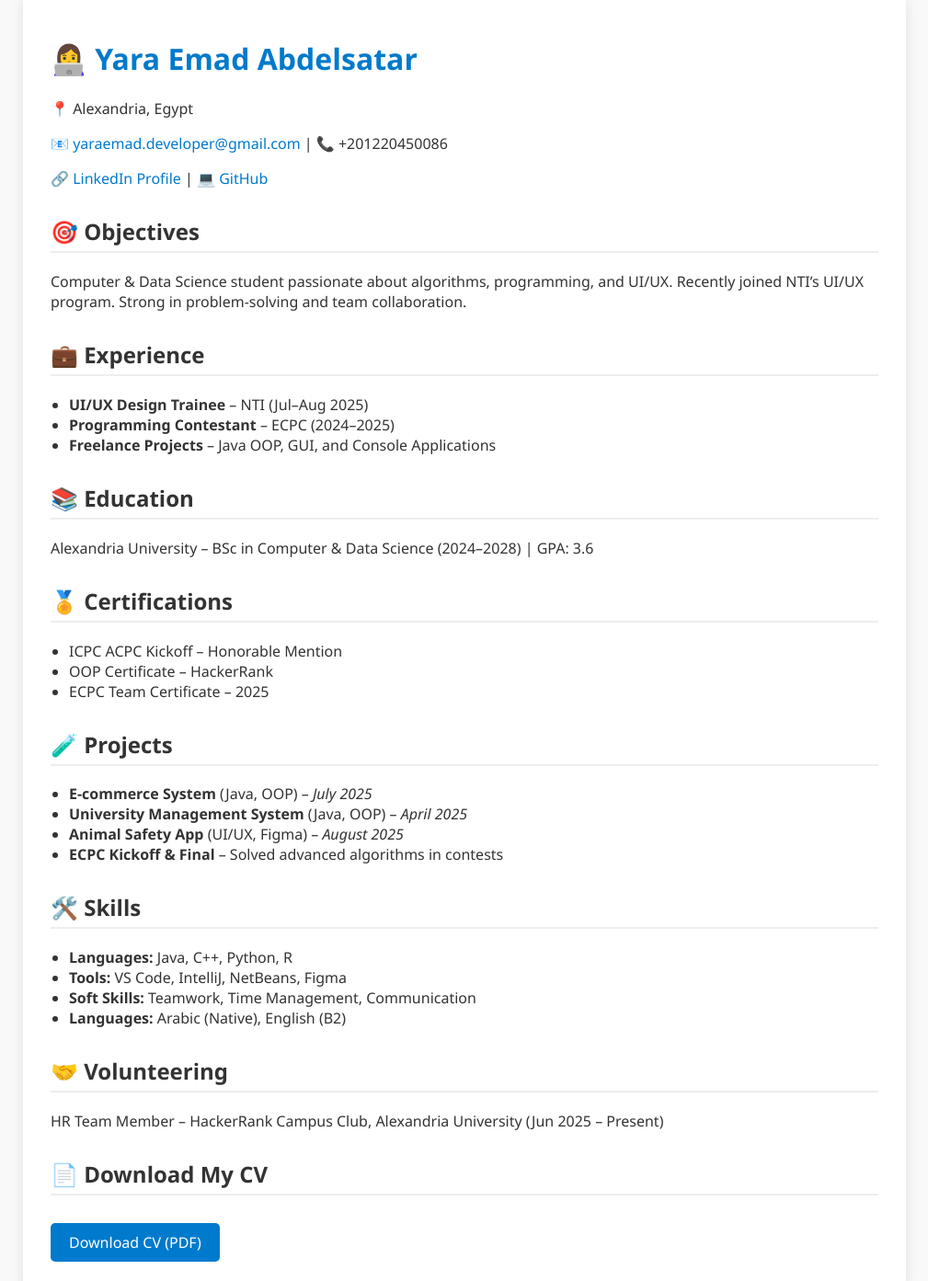
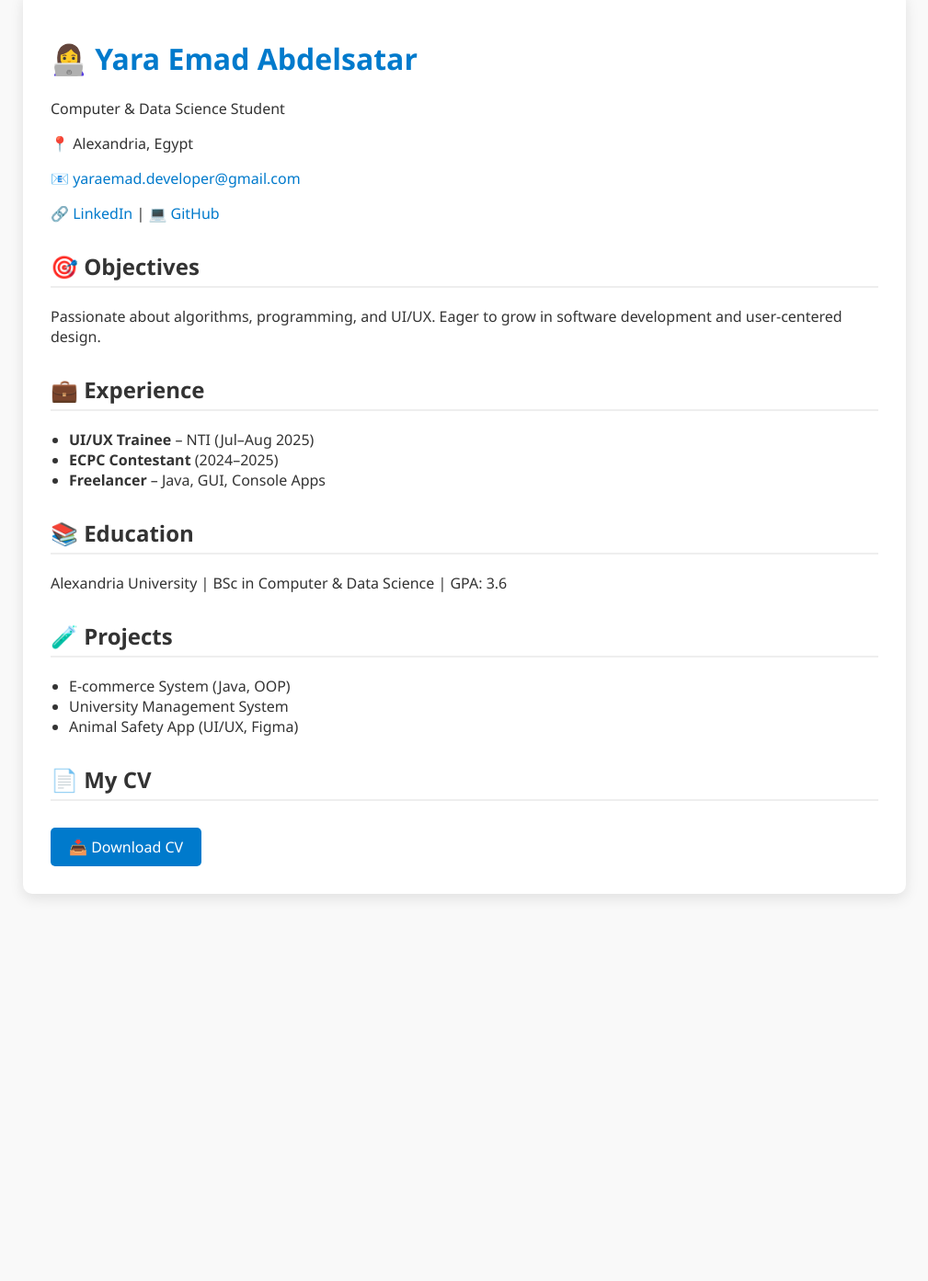
Before and after one commit to yaraemad29/portfolio, a plain HTML site: page index.html in a window 1280 px wide. Shown: the part 29-1422 px from the top of the page at 92% size, without its empty margins (135-1144 px from the left). After the commit the page ends 1021 px from the top, so only its background shows below. Drawn offline with Linux system fonts and the light colour scheme.

Commit message:
index.html

```diff
--- a/index.html
+++ b/index.html
@@ -1,70 +1,55 @@
 <!DOCTYPE html>
 <html lang="en">
 <head>
-  <meta charset="UTF-8">
-  <meta name="viewport" content="width=device-width, initial-scale=1">
+  <meta charset="UTF-8" />
+  <meta name="viewport" content="width=device-width, initial-scale=1.0"/>
   <title>Yara Emad | Portfolio</title>
-  <link rel="stylesheet" href="style.css">
+  <link href="https://fonts.googleapis.com/css2?family=Nunito:wght@300;600&display=swap" rel="stylesheet">
+  <link rel="stylesheet" href="style.css" />
 </head>
 <body>
-  <div class="container">
+  <div class="container fade-in">
     <h1>👩‍💻 Yara Emad Abdelsatar</h1>
-    <p class="location">📍 Alexandria, Egypt</p>
-    <p class="contact">
-      📧 <a href="mailto:yaraemad.developer@gmail.com">yaraemad.developer@gmail.com</a> |
-      📞 +201220450086
-    </p>
-    <p class="social">
-      🔗 <a href="https://www.linkedin.com/in/yara-emad-76482b357" target="_blank">LinkedIn Profile</a> |
-      💻 <a href="https://github.com/YOUR_GITHUB_USERNAME" target="_blank">GitHub</a>
-    </p>
+    <p class="subtitle">Computer & Data Science Student</p>
+    <div class="contact">
+      <p>📍 Alexandria, Egypt</p>
+      <p>📧 <a href="mailto:yaraemad.developer@gmail.com">yaraemad.developer@gmail.com</a></p>
+      <p>🔗 <a href="https://www.linkedin.com/in/yara-emad-76482b357" target="_blank">LinkedIn</a> | 💻 <a href="https://github.com/YOUR_GITHUB_USERNAME" target="_blank">GitHub</a></p>
+    </div>
 
+    <section>
       <h2>🎯 Objectives</h2>
-    <p>
-      Computer & Data Science student passionate about algorithms, programming, and UI/UX.
-      Recently joined NTI’s UI/UX program. Strong in problem-solving and team collaboration.
-    </p>
+      <p>Passionate about algorithms, programming, and UI/UX. Eager to grow in software development and user-centered design.</p>
+    </section>
 
+    <section>
       <h2>💼 Experience</h2>
       <ul>
-      <li><strong>UI/UX Design Trainee</strong> – NTI (Jul–Aug 2025)</li>
-      <li><strong>Programming Contestant</strong> – ECPC (2024–2025)</li>
-      <li><strong>Freelance Projects</strong> – Java OOP, GUI, and Console Applications</li>
+        <li><strong>UI/UX Trainee</strong> – NTI (Jul–Aug 2025)</li>
+        <li><strong>ECPC Contestant</strong> (2024–2025)</li>
+        <li><strong>Freelancer</strong> – Java, GUI, Console Apps</li>
       </ul>
+    </section>
 
+    <section>
       <h2>📚 Education</h2>
-    <p>Alexandria University – BSc in Computer & Data Science (2024–2028) | GPA: 3.6</p>
+      <p>Alexandria University | BSc in Computer & Data Science | GPA: 3.6</p>
+    </section>
 
-    <h2>🏅 Certifications</h2>
-    <ul>
-      <li>ICPC ACPC Kickoff – Honorable Mention</li>
-      <li>OOP Certificate – HackerRank</li>
-      <li>ECPC Team Certificate – 2025</li>
-    </ul>
-
+    <section>
       <h2>🧪 Projects</h2>
       <ul>
-      <li><strong>E-commerce System</strong> (Java, OOP) – <em>July 2025</em></li>
-      <li><strong>University Management System</strong> (Java, OOP) – <em>April 2025</em></li>
-      <li><strong>Animal Safety App</strong> (UI/UX, Figma) – <em>August 2025</em></li>
-      <li><strong>ECPC Kickoff & Final</strong> – Solved advanced algorithms in contests</li>
+        <li>E-commerce System (Java, OOP)</li>
+        <li>University Management System</li>
+        <li>Animal Safety App (UI/UX, Figma)</li>
       </ul>
+    </section>
 
-    <h2>🛠️ Skills</h2>
-    <ul>
-      <li><strong>Languages:</strong> Java, C++, Python, R</li>
-      <li><strong>Tools:</strong> VS Code, IntelliJ, NetBeans, Figma</li>
-      <li><strong>Soft Skills:</strong> Teamwork, Time Management, Communication</li>
-      <li><strong>Languages:</strong> Arabic (Native), English (B2)</li>
-    </ul>
-
-    <h2>🤝 Volunteering</h2>
-    <p>HR Team Member – HackerRank Campus Club, Alexandria University (Jun 2025 – Present)</p>
-
-    <h2>📄 Download My CV</h2>
-    <a href="cv.pdf" class="btn" download>Download CV (PDF)</a>
+    <section>
+      <h2>📄 My CV</h2>
+      <a href="cv.pdf" class="btn" download>📥 Download CV</a>
+    </section>
   </div>
-
   <script src="script.js"></script>
 </body>
 </html>
```
Lines whose indentation alone changed are shown as unchanged.
